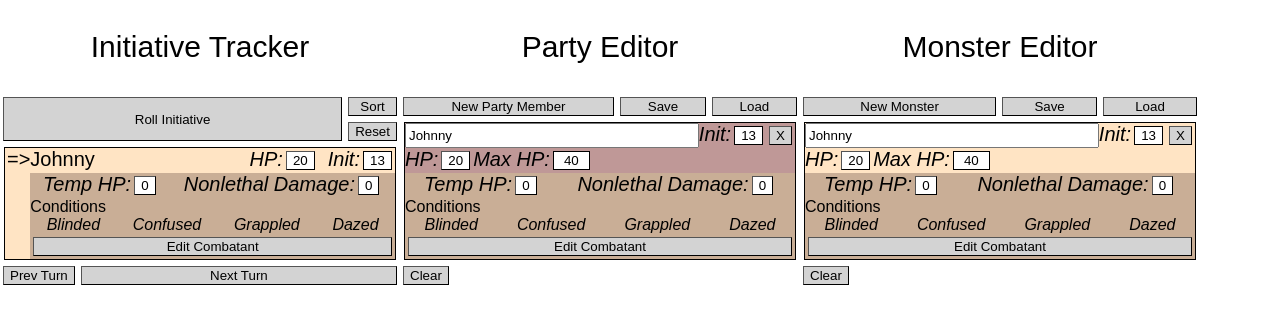
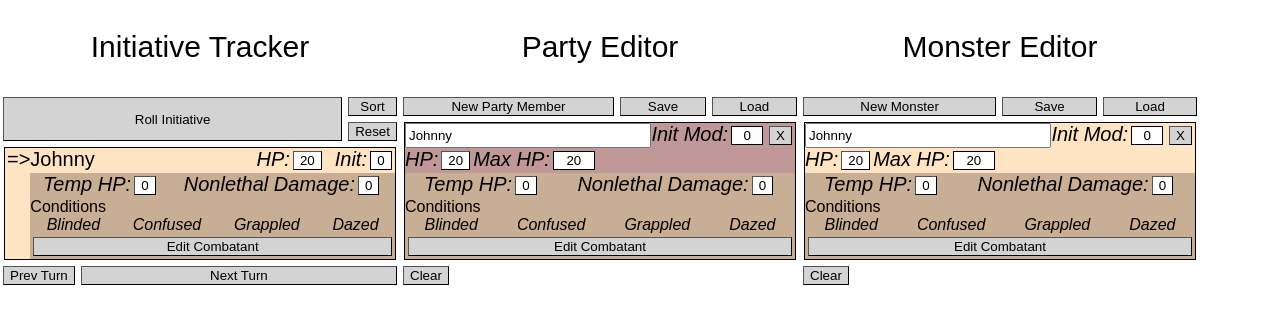
Before and after one commit to dumptruckman/pfcombat, a React (Create React App) app: page / in a window 1280 px wide. Shown: the top 324 px of the page. Built offline with nearby package versions, Linux system fonts and the light colour scheme.

Commit message:
Separated out 2 common code bits into components: ValueBoxComponent and ValueButtonComponent.

```diff
--- a/src/components/Combatant.js
+++ b/src/components/Combatant.js
@@ -4,6 +4,8 @@ import CombatantExtraInfo from "./CombatantExtraInfo";
 import "../composite.css";
 import {CombatantType, ENEMY, INITIATIVE, PARTY} from "../CombatantType";
 import CombatantModel from "../models/CombatantModel";
+import ValueButtonComponent from "./ValueButtonComponent";
+import ValueBoxComponent from "./ValueBoxComponent";
 
 const Combatant = ({combatant, combatantType}) => {
     let elementClass = "combatant-list__element";
@@ -11,37 +13,27 @@ const Combatant = ({combatant, combatantType}) => {
         <div className="combatant__info combatant__info--vertical">
             <div className="combatant__info">
                 <input title="creature name" className="input" defaultValue="Johnny" style={{flexGrow: 1}} />
-                <div className="combatant__info" style={{flexBasis: "content"}}>
-                    <span className="combatant__combat-stats-label">Init:</span>
-                    <input title="initiative" className="input input--initiative" defaultValue="13" size="2"/>
-                </div>
+                <ValueBoxComponent text="Init Mod:" value={0} size={3} title="init mod" />
                 <button className="button">X</button>
             </div>
             <div className="combatant__info">
-                <div className="combatant__info">
-                    <span className="combatant__combat-stats-label">HP:</span>
-                    <button className="button button--hp">20</button>
-                </div>
-                <div className="combatant__info">
-                    <span className="combatant__combat-stats-label">Max HP:</span>
-                    <input title="max hp" className="input input--max-hp" defaultValue="40" size="4"/>
-                </div>
+                <ValueButtonComponent text="HP:" value={20} />
+                <ValueBoxComponent text="Max HP:" value={20} size={4} title="maximum hp" />
             </div>
         </div>
     );
     switch (combatantType) {
         case INITIATIVE:
             topSection = (
-                <div className="combatant__info combatant__info--space-between">
-                    <span className="combatant__name">Johnny</span>
+                <div className="combatant__info">
+                    <span className="combatant__name" style={{flexGrow: 1}}>Johnny</span>
                     <div className="combatant__info">
                         <div className="combatant__info combatant__info--hp">
                             <span className="combatant__combat-stats-label">HP:</span>
                             <button className="button button--hp">20</button>
                         </div>
                         <div className="combatant__info">
-                            <span className="combatant__combat-stats-label">Init:</span>
-                            <input title="initiative" className="input input--initiative" defaultValue="13" size="2"/>
+                            <ValueBoxComponent text="Init:" value={0} size={2} title="initiative" />
                         </div>
                     </div>
                 </div>
--- a/src/components/CombatantExtraInfo.js
+++ b/src/components/CombatantExtraInfo.js
@@ -2,20 +2,15 @@ import React from 'react';
 import PropTypes from 'prop-types';
 import "../composite.css";
 import CombatantModel from "../models/CombatantModel";
+import ValueButtonComponent from "./ValueButtonComponent";
 
 const CombatantExtraInfo = ({combatant}) => {
     return (
         //<!--<div className="combatant__info combantant__info&#45;&#45;extras combatant__info&#45;&#45;vertical combatant__info&#45;&#45;hidden">-->
         <div className="combatant__info combatant__info--extras combatant__info--vertical">
             <div className="combatant__info combatant__info--space-around">
-                <div className="combatant__info">
-                    <span className="combatant__combat-stats-label">Temp HP:</span>
-                    <button className="button button--hp">0</button>
-                </div>
-                <div className="combatant__info">
-                    <span className="combatant__combat-stats-label">Nonlethal Damage:</span>
-                    <button className="button button--hp">0</button>
-                </div>
+                <ValueButtonComponent text="Temp HP:" value={0}/>
+                <ValueButtonComponent text="Nonlethal Damage:" value={0} />
             </div>
             <div className="combatant_info combatant__info--vertical">
                 <span>Conditions</span>
--- /dev/null
+++ b/src/components/ValueBoxComponent.js
@@ -0,0 +1,21 @@
+import React from 'react';
+import PropTypes from 'prop-types';
+import "../composite.css";
+
+const ValueBoxComponent = ({text, value, size, title}) => {
+    return (
+        <div className="combatant__info">
+            <span className="combatant__combat-stats-label">{text}</span>
+            <input title={title} className="input input--initiative" defaultValue={value} size={size} style={{width: size * 10}} />
+        </div>
+    );
+};
+
+ValueBoxComponent.propTypes = {
+    text: PropTypes.string.isRequired,
+    value: PropTypes.number.isRequired,
+    size: PropTypes.number.isRequired,
+    title: PropTypes.string.isRequired,
+};
+
+export default ValueBoxComponent;
--- /dev/null
+++ b/src/components/ValueButtonComponent.js
@@ -0,0 +1,19 @@
+import React from 'react';
+import PropTypes from 'prop-types';
+import "../composite.css";
+
+const ValueButtonComponent = ({text, value}) => {
+    return (
+        <div className="combatant__info">
+            <span className="combatant__combat-stats-label">{text}</span>
+            <button className="button button--hp">{value}</button>
+        </div>
+    );
+};
+
+ValueButtonComponent.propTypes = {
+    text: PropTypes.string.isRequired,
+    value: PropTypes.number.isRequired
+};
+
+export default ValueButtonComponent;
```
